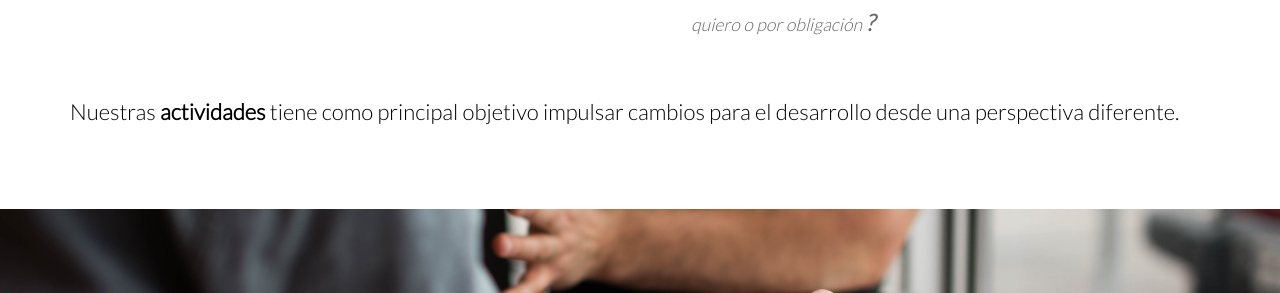
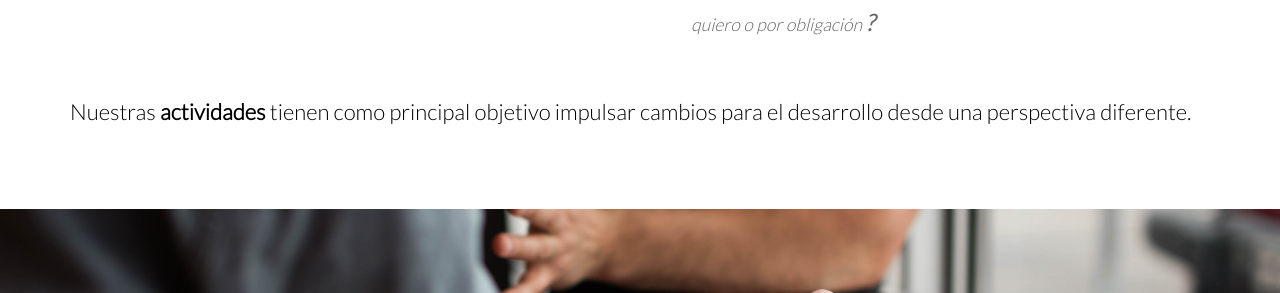
Before and after one commit to crisdesplats/eurekatalks, a Jekyll site: the page built from index.html, in a window 1280 px wide and 900 px high, scrolled down 1175 px. Shown: the part 239-532 px from the top of the window. Built offline with Jekyll 4.4.1, drawn with Linux system fonts in a browser that asks for light colours; nearby versions of some CDN libraries.

Commit message:
correccion español

```diff
--- a/index.html
+++ b/index.html
@@ -62,7 +62,7 @@
 						</li>
 					{% endfor %}
 				</ul>
-				<p class="editable">Nuestras <strong>actividades</strong> tiene como principal objetivo impulsar cambios para el desarrollo desde
+				<p class="editable">Nuestras <strong>actividades</strong> tienen como principal objetivo impulsar cambios para el desarrollo desde
 						una perspectiva diferente. </p>
 			</div>
 	</section>
```
